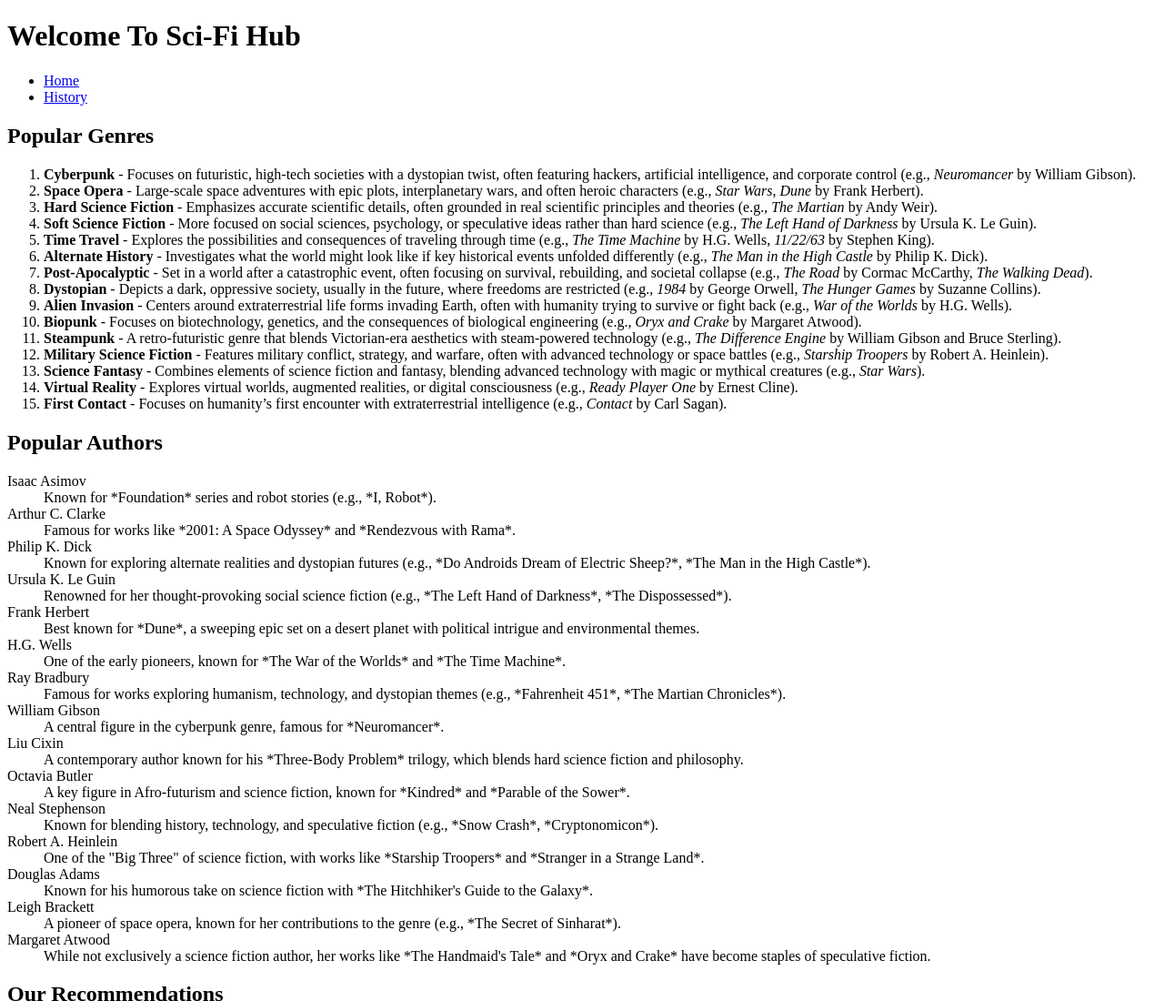
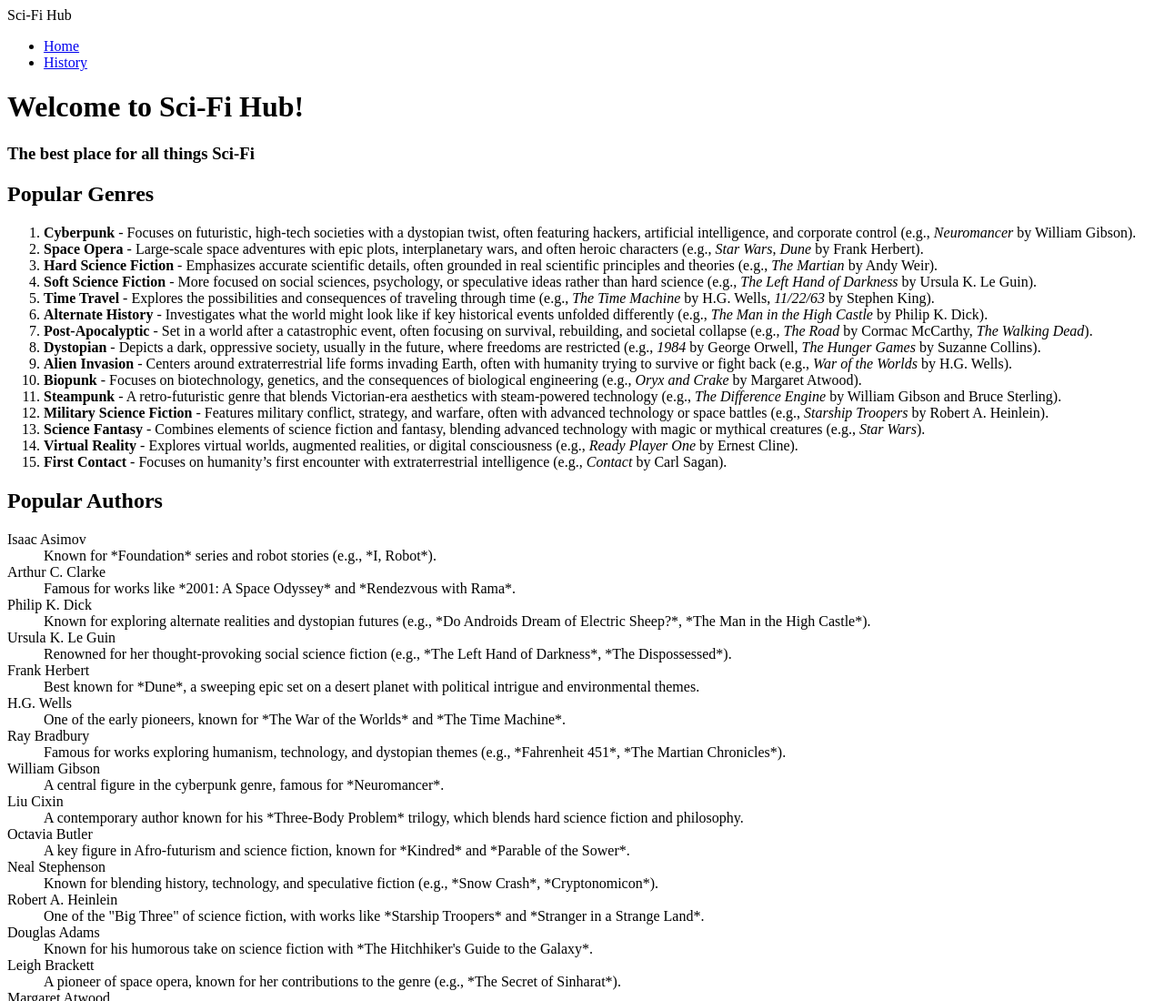
Before and after one commit to CrimsonPaladin97/dwdd1600, a plain HTML site: page 03hand-coding/index.html in a window 1280 px wide. Shown: the top 1100 px of the page at 91% size. Drawn offline with Linux system fonts and the light colour scheme.

Commit message:
updated page titles

```diff
--- a/03hand-coding/index.html
+++ b/03hand-coding/index.html
@@ -13,9 +13,9 @@
 <body>
   <!--navigation menu-->
   <header>
-    <h1> <span>
-        Welcome To Sci-Fi Hub
-      </span></h1>
+     <span>
+        Sci-Fi Hub
+      </span>
   </header>
   <nav>
     <ul>
@@ -26,6 +26,9 @@
 
   </nav>
   <main>
+
+    <h1>Welcome to Sci-Fi Hub!</h1>
+    <h3> The best place for all things Sci-Fi</h3>
     <!--list of genres-->
     <h2>Popular Genres</h2>
     <ol>
```
Also changed, not shown: 03hand-coding/history.html (+4 -4 lines).
